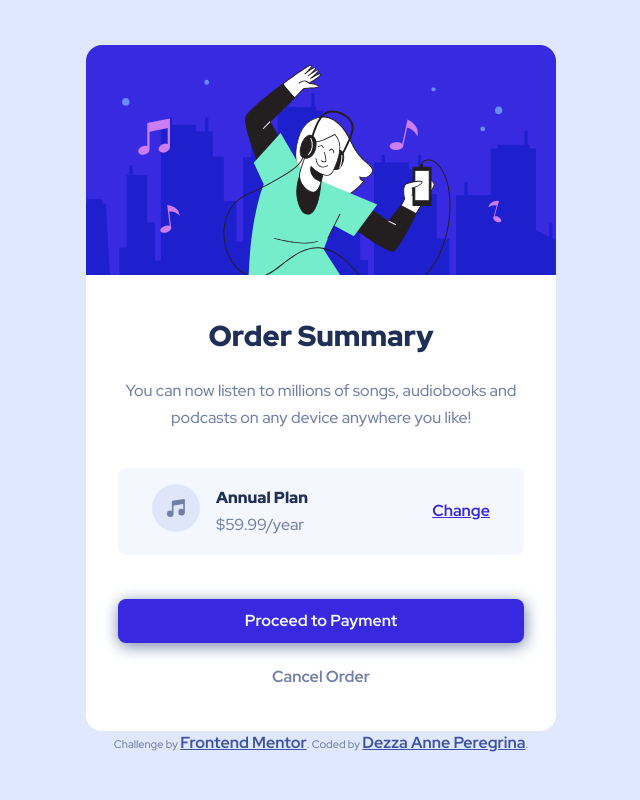
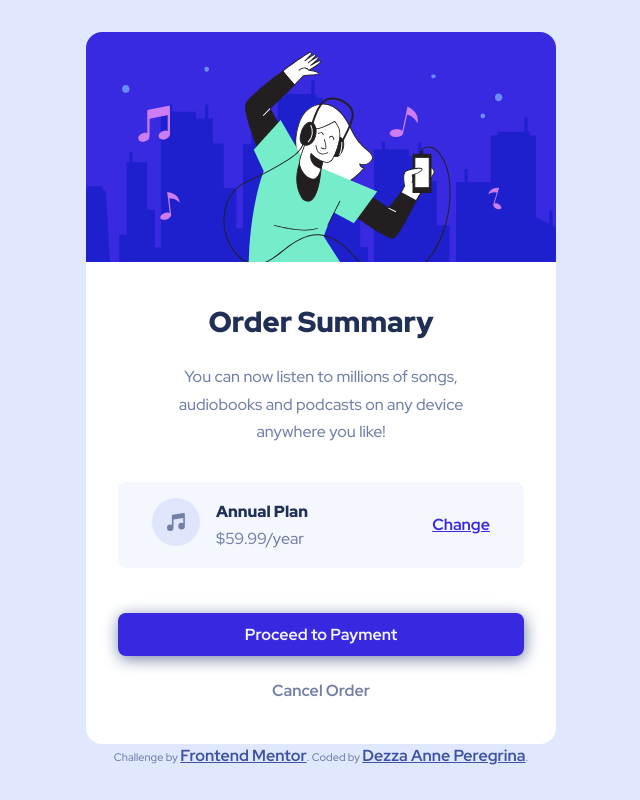
Before and after one commit to DezzaAnnePeregrina/Order-Summary-Component, a plain HTML site: page index.html in a window 1280 px wide. Shown: the whole page, without its empty margins (319-959 px from the left). Drawn offline with Linux system fonts and the light colour scheme.

Commit message:
updated readme, and html file

```diff
--- a/css/style.css
+++ b/css/style.css
@@ -84,6 +84,10 @@ p{
     font-size: 1rem;
 }
 
+h1 + p{
+    padding: 0 2rem;
+}
+
 .annual{
     border-radius: .5rem;
     gap: 5.5rem;
```
Also changed, not shown: images/screencapture-127-0-0-1-5500-index-html-2023-06-25-21_26_07.jpg (added), 1 other file.
